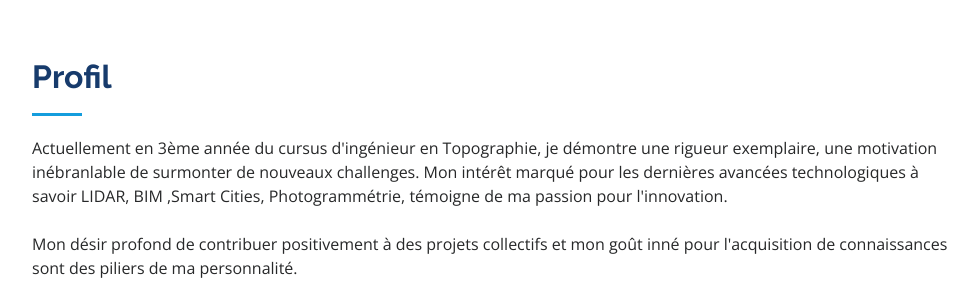
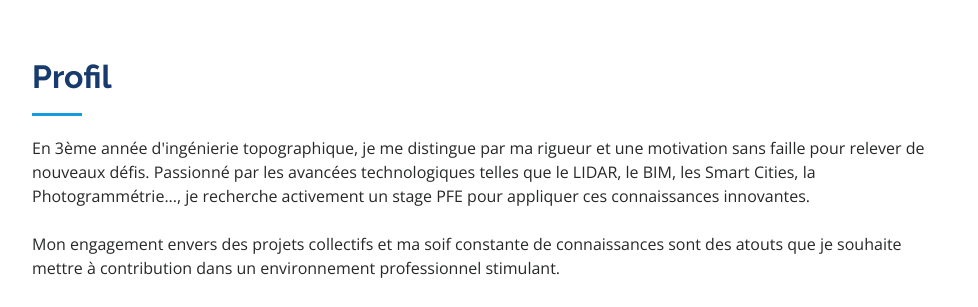
Before and after one commit to zaroualiil/CVzaroualiilham.github.io, a plain HTML site: page index.html in a window 1280 px wide. Shown: the part 802-1109 px from the top of the page, without its empty margins (298-1276 px from the left). Drawn offline with nearby package versions, Linux system fonts and the light colour scheme; grey boxes are pictures that could not be loaded; files whose address does not match are found by name.

Commit message:
Update index.html

```diff
--- a/index.html
+++ b/index.html
@@ -77,8 +77,8 @@
 
         <div class="section-title">
           <h2>Profil</h2>
-          <p>Actuellement en 3ème année du cursus d'ingénieur en Topographie, je démontre une rigueur exemplaire, une motivation inébranlable de surmonter de nouveaux challenges. Mon intérêt marqué pour les dernières avancées technologiques à savoir LIDAR, BIM ,Smart Cities, Photogrammétrie, témoigne de ma passion pour l'innovation.
-            <br><br>Mon désir profond de contribuer positivement à des projets collectifs et mon goût inné pour l'acquisition de connaissances sont des piliers de ma personnalité.</p>
+          <p>En 3ème année d'ingénierie topographique, je me distingue par ma rigueur et une motivation sans faille pour relever de nouveaux défis. Passionné par les avancées technologiques telles que le LIDAR, le BIM, les Smart Cities, la Photogrammétrie..., je recherche activement un stage PFE pour appliquer ces connaissances innovantes.
+            <br><br>Mon engagement envers des projets collectifs et ma soif constante de connaissances sont des atouts que je souhaite mettre à contribution dans un environnement professionnel stimulant.</p>
         </div>
         <div class="row">
           <div class="col-lg-4" data-aos="fade-right">
```
